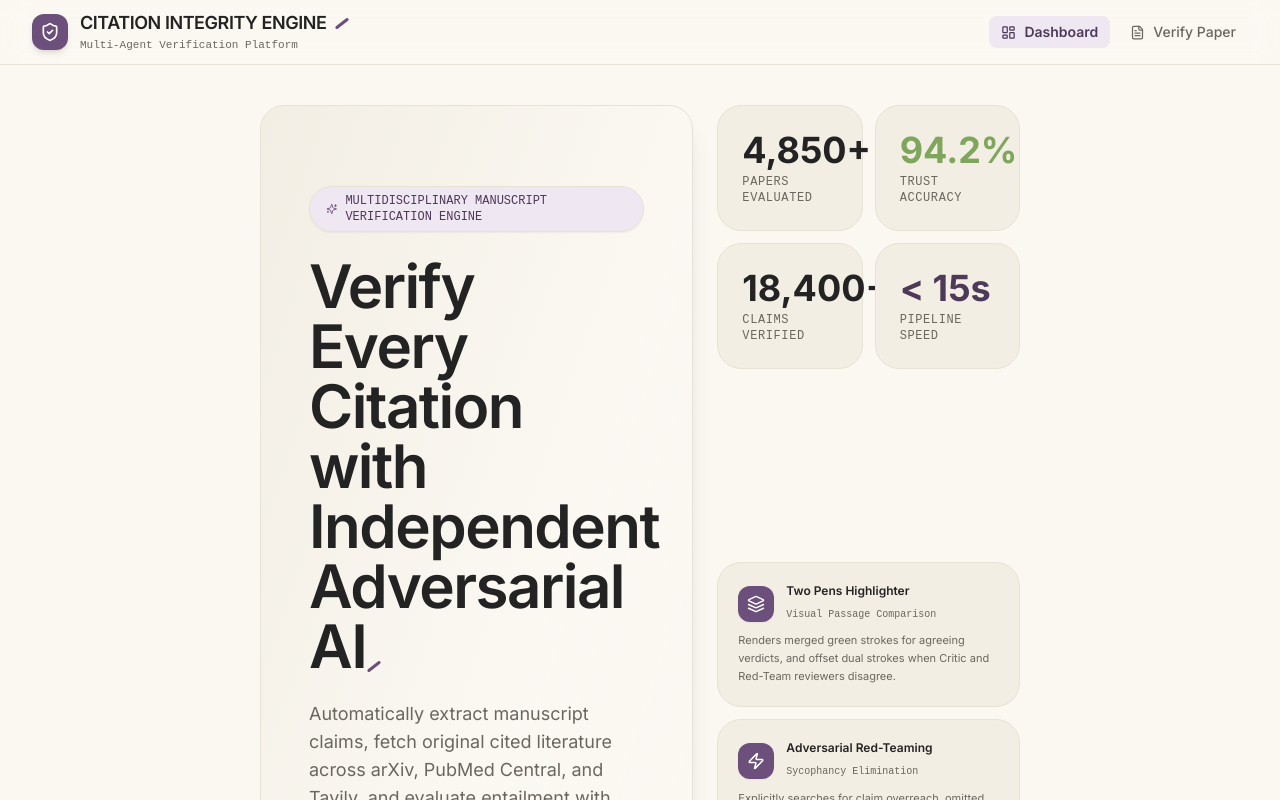
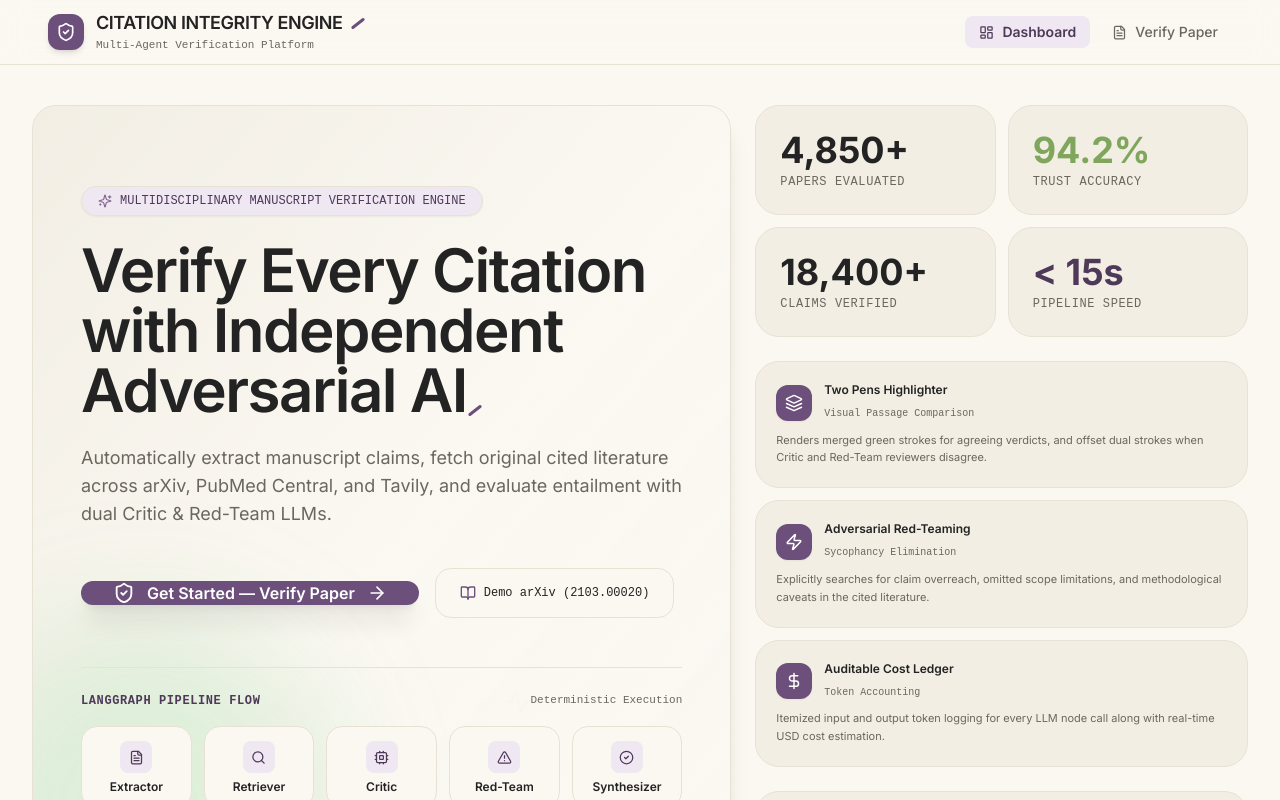
Before and after one commit to KanishJebaMathewM/Citation-Integrity-Engine, a React (Vite) app: page / in a window 1280 px wide. Shown: the top 800 px of the page. Built offline with nearby package versions, Linux system fonts and the light colour scheme.

Commit message:
fix: remove hardcoded max-width from .manuscript class so Dashboard occupies 100% full screen width edge-to-edge

```diff
--- a/src/components/cie/Layout.tsx
+++ b/src/components/cie/Layout.tsx
@@ -12,12 +12,12 @@ export function ManuscriptLayout({
 }) {
   return (
     <div
-      className={`mx-auto flex w-full flex-col gap-10 px-6 pb-28 pt-8 md:flex-row md:items-start md:gap-12 md:pb-16 ${
-        fullWidth ? "max-w-[1680px]" : "max-w-[1160px]"
+      className={`mx-auto flex w-full flex-col gap-10 px-4 sm:px-6 md:px-8 pb-28 pt-8 md:flex-row md:items-start md:gap-12 md:pb-16 ${
+        fullWidth ? "max-w-full px-4 sm:px-8 md:px-12" : "max-w-[1160px]"
       }`}
     >
-      <div className="min-w-0 flex-1">
-        <div className="manuscript">{children}</div>
+      <div className="min-w-0 flex-1 w-full">
+        <div className={fullWidth ? "manuscript-full" : "manuscript"}>{children}</div>
       </div>
       {rail && <MarginRail>{rail}</MarginRail>}
     </div>
--- a/src/components/cie/NavBar.tsx
+++ b/src/components/cie/NavBar.tsx
@@ -16,7 +16,9 @@ export function NavBar({ currentView, onNavigate, activeRunId, trustScore }: Nav
     <header className="sticky top-0 z-40 border-b border-[var(--paper-deep)] bg-[var(--paper)]/90 backdrop-blur-md">
       <nav
         aria-label="Main"
-        className="mx-auto flex h-16 w-full max-w-[1680px] items-center justify-between px-6 md:px-8"
+        className={`mx-auto flex h-16 w-full items-center justify-between px-6 md:px-12 ${
+          currentView === "dashboard" ? "max-w-full" : "max-w-[1680px]"
+        }`}
       >
         <button
           onClick={() => onNavigate("dashboard")}
@@ -39,7 +41,7 @@ export function NavBar({ currentView, onNavigate, activeRunId, trustScore }: Nav
         <div className="hidden items-center gap-2 md:flex">
           <button
             onClick={() => onNavigate("dashboard")}
-            className={`flex items-center gap-2 px-3 py-1.5 rounded-lg text-sm font-medium transition-colors ${
+            className={`flex items-center gap-2 px-3.5 py-1.5 rounded-lg text-sm font-medium transition-colors ${
               currentView === "dashboard"
                 ? "bg-[var(--plum-wash)] text-[var(--plum-deep)] font-semibold"
                 : "text-[var(--ink-faint)] hover:text-[var(--ink)] hover:bg-[var(--paper-dim)]"
@@ -51,7 +53,7 @@ export function NavBar({ currentView, onNavigate, activeRunId, trustScore }: Nav
 
           <button
             onClick={() => onNavigate("upload")}
-            className={`flex items-center gap-2 px-3 py-1.5 rounded-lg text-sm font-medium transition-colors ${
+            className={`flex items-center gap-2 px-3.5 py-1.5 rounded-lg text-sm font-medium transition-colors ${
               currentView === "upload"
                 ? "bg-[var(--plum-wash)] text-[var(--plum-deep)] font-semibold"
                 : "text-[var(--ink-faint)] hover:text-[var(--ink)] hover:bg-[var(--paper-dim)]"
@@ -64,7 +66,7 @@ export function NavBar({ currentView, onNavigate, activeRunId, trustScore }: Nav
           {activeRunId && (
             <button
               onClick={() => onNavigate("progress")}
-              className={`flex items-center gap-2 px-3 py-1.5 rounded-lg text-sm font-medium transition-colors ${
+              className={`flex items-center gap-2 px-3.5 py-1.5 rounded-lg text-sm font-medium transition-colors ${
                 currentView === "progress"
                   ? "bg-[var(--plum-wash)] text-[var(--plum-deep)] font-semibold"
                   : "text-[var(--ink-faint)] hover:text-[var(--ink)] hover:bg-[var(--paper-dim)]"
@@ -81,7 +83,7 @@ export function NavBar({ currentView, onNavigate, activeRunId, trustScore }: Nav
           {currentView === "report" && (
             <button
               onClick={() => onNavigate("report")}
-              className={`flex items-center gap-2 px-3 py-1.5 rounded-lg text-sm font-medium transition-colors ${
+              className={`flex items-center gap-2 px-3.5 py-1.5 rounded-lg text-sm font-medium transition-colors ${
                 currentView === "report"
                   ? "bg-[var(--plum-wash)] text-[var(--plum-deep)] font-semibold"
                   : "text-[var(--ink-faint)] hover:text-[var(--ink)] hover:bg-[var(--paper-dim)]"
@@ -100,7 +102,7 @@ export function NavBar({ currentView, onNavigate, activeRunId, trustScore }: Nav
           {activeRunId && (
             <button
               onClick={() => onNavigate("cost")}
-              className={`flex items-center gap-2 px-3 py-1.5 rounded-lg text-sm font-medium transition-colors ${
+              className={`flex items-center gap-2 px-3.5 py-1.5 rounded-lg text-sm font-medium transition-colors ${
                 currentView === "cost"
                   ? "bg-[var(--plum-wash)] text-[var(--plum-deep)] font-semibold"
                   : "text-[var(--ink-faint)] hover:text-[var(--ink)] hover:bg-[var(--paper-dim)]"
--- a/src/styles.css
+++ b/src/styles.css
@@ -94,8 +94,15 @@ body {
 }
 
 .manuscript {
-  max-width: 760px;
+  max-width: 900px;
   margin-inline: auto;
+  line-height: 1.6;
+}
+
+.manuscript-full {
+  width: 100%;
+  max-width: 100%;
+  margin-inline: 0;
   line-height: 1.6;
 }
 
```
